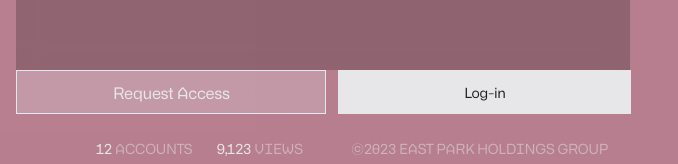
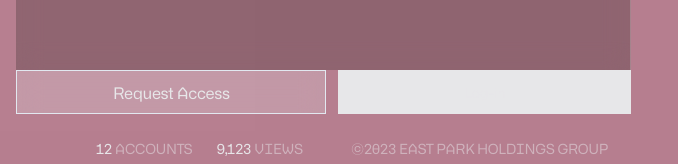
Before and after one commit to fvckprth/solomon-gpt, a Next.js app: page / in a window 1280 px wide. Shown: the part 632-796 px from the top of the page, without its empty margins (0-678 px from the left). Built offline with nearby package versions, Linux system fonts and the light colour scheme; no server answers.

Commit message:
Updated styling

```diff
--- a/components/onboarding/UserAuthForm.tsx
+++ b/components/onboarding/UserAuthForm.tsx
@@ -72,10 +72,10 @@ export function UserAuthForm() {
           </div>
         </form>
       </CardContent>
-      <CardFooter className="p-0 flex w-full h-12">
+      <CardFooter className="p-0 flex w-full h-12 border-b-custom-white">
         <Button
-          variant="outline"
-          className="w-full h-12 text-base text-custom-white bg-transparent border-x-0 border-t-1 border-b-0 border-custom-white border-opacity-25"
+          variant="default"
+          className="w-full h-12 text-base text-custom-white bg-transparent border-x-0 border-t border-custom-white border-opacity-25"
           disabled={!isFormFilled}>
             Launch
         </Button>
--- a/components/ui/button.tsx
+++ b/components/ui/button.tsx
@@ -5,17 +5,17 @@ import { cva, type VariantProps } from "class-variance-authority"
 import { cn } from "@/lib/utils"
 
 const buttonVariants = cva(
-  "inline-flex items-center justify-center text-sm font-medium ring-offset-background transition-colors focus-visible:outline-none focus-visible:ring-2 focus-visible:ring-ring focus-visible:ring-offset-2 disabled:pointer-events-none disabled:opacity-50",
+  "inline-flex items-center justify-center text-sm ring-offset-background transition-colors focus-visible:outline-none focus-visible:ring-2 focus-visible:ring-ring focus-visible:ring-offset-2 disabled:pointer-events-none",
   {
     variants: {
       variant: {
-        default: "bg-primary text-primary-foreground hover:bg-primary/90",
+        default: "bg-primary text-custom-white",
         destructive:
-          "bg-destructive text-destructive-foreground hover:bg-destructive/90",
+          "bg-destructive text-destructive-foreground",
         outline:
-          "border border-input bg-background hover:bg-accent hover:text-accent-foreground",
+          "border border-input bg-background hover:bg-accent",
         secondary:
-          "border bg-secondary text-secondary-foreground hover:bg-secondary/80",
+          "border bg-secondary text-secondary-foreground",
         ghost: "hover:bg-accent hover:text-accent-foreground",
         link: "text-primary underline-offset-4 hover:underline",
       },
--- a/styles/globals.css
+++ b/styles/globals.css
@@ -26,6 +26,20 @@ html, body {
   left: 0;
   width: 100%;
   height: 100%;
+}
+
+input:-webkit-autofill::first-line {
+  font-family: 'Alliance No.2', sans-serif;
+  font-size: 16px;
+  color: rgba(228, 228, 228, 0.25) !important;
+}
+
+input:-webkit-autofill,
+input:-webkit-autofill:hover,
+input:-webkit-autofill:focus {
+  -webkit-text-fill-color: #E7E6E9;
+  -webkit-box-shadow: 0 0 0px 1000px transparent inset;
+  transition: background-color 5000s ease-in-out 0s;
 }
 
 @layer base {
```
